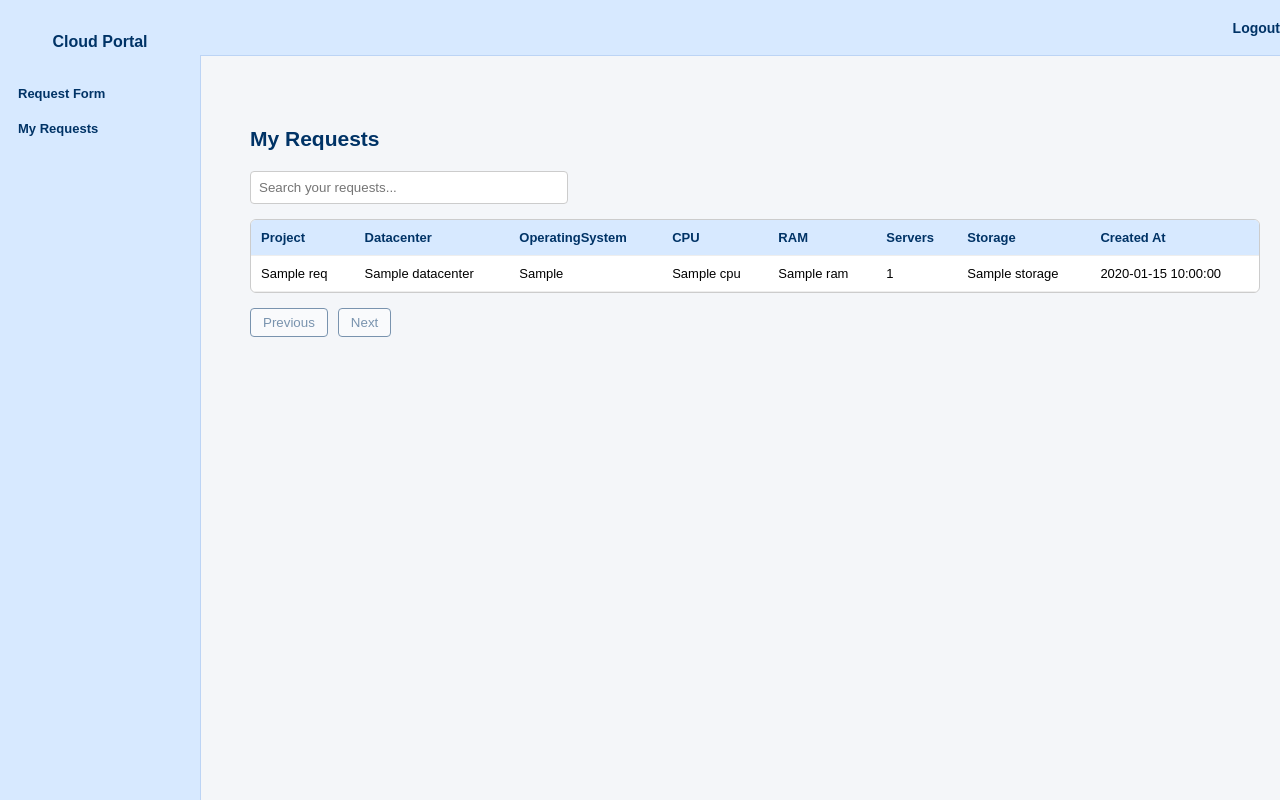
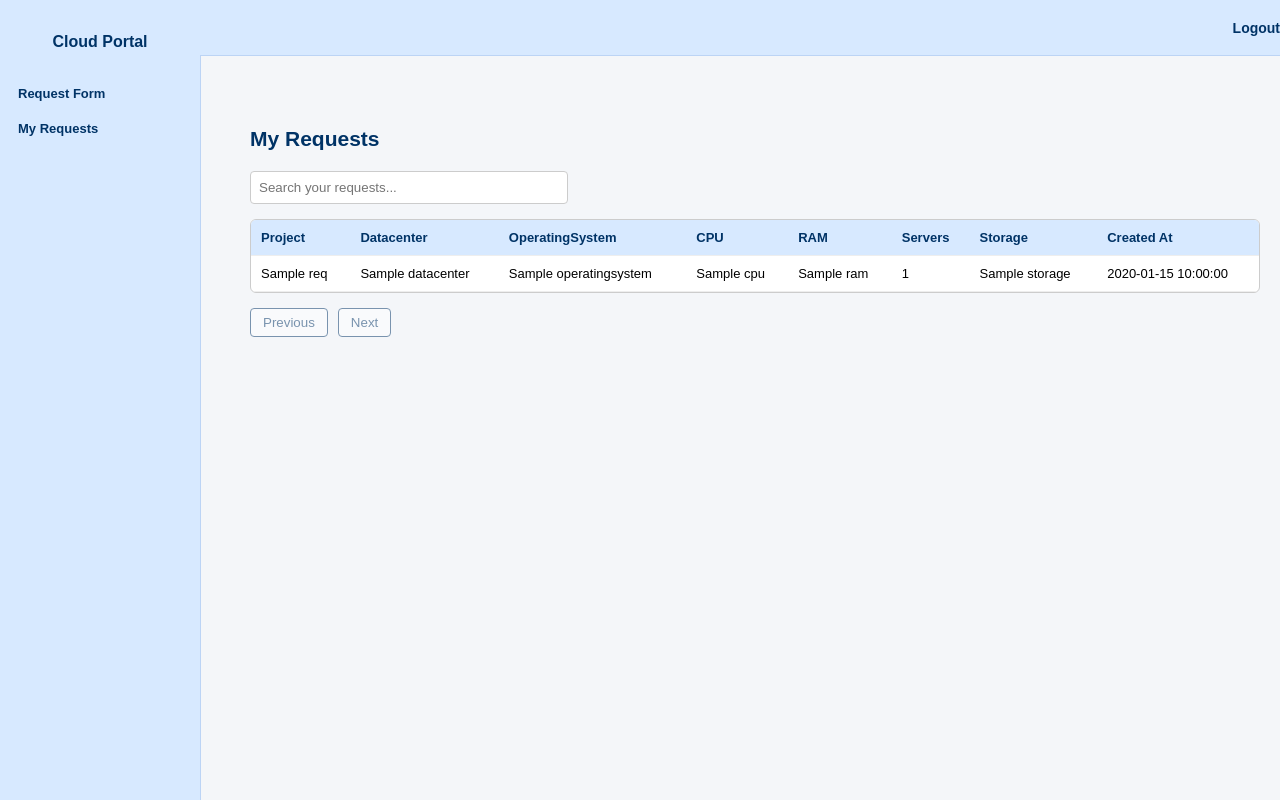
Before and after one commit to maverickkeypuncher/cloudapp, a Flask app: template app/templates/requests.html in a window 1280 px wide. Run offline with Flask 3, Linux system fonts and the light colour scheme; the template is opened without the code that fills it: most values are stand-ins (such as "Sample title", 1, 10 or a date in 2020).

Commit message:
updated html - 21122025-1329

```diff
--- a/app/templates/admin_requests.html
+++ b/app/templates/admin_requests.html
@@ -195,7 +195,7 @@
                         <td>{{ req.username }}</td>
                         <td>{{ req.project_name }}</td>
                         <td>{{ req.datacenter }}</td>
-			<td>{{ req.os }}</td>
+			<td>{{ req.operatingsystem }}</td>
                         <td>{{ req.cpu }}</td>
                         <td>{{ req.ram }}</td>
                         <td>{{ req.num_servers }}</td>
--- a/app/templates/form.html
+++ b/app/templates/form.html
@@ -164,11 +164,11 @@
 		<!--</div>-->
 
 	    <label>Operating System</label>
-	    	<select name="os" required>
+	    <select name="operatingsystem" required>
 		    {% for oss in operating_system %}
 		    <option value="{{ oss }}">{{ oss }}</option>
 		    {% endfor %}
-	    	</select>
+	    </select>
 
             <label>CPU</label>
             <input type="number" name="cpu" required>
--- a/app/templates/requests.html
+++ b/app/templates/requests.html
@@ -193,7 +193,7 @@
                     <tr>
                         <td>{{ req.project_name }}</td>
                         <td>{{ req.datacenter }}</td>
-			<td>{{ req.os }}</td>
+			<td>{{ req.operatingsystem }}</td>
                         <td>{{ req.cpu }}</td>
                         <td>{{ req.ram }}</td>
                         <td>{{ req.num_servers }}</td>
```
